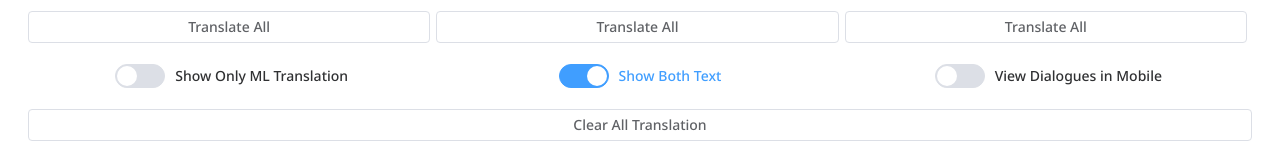
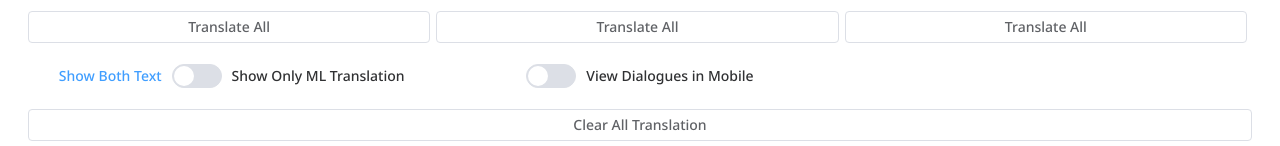
Before and after one commit to BA-L10N-Viewer/viewer_site, a Vue app: page /setting in a window 1280 px wide. Shown: the part 599-745 px from the top of the page. Built offline with nearby package versions, Linux system fonts and the light colour scheme.

Commit message:
BREAKING-CHANGE: 将机翻显示选项合二为一

```diff
--- a/src/components/setting/StoryI18nSetting.vue
+++ b/src/components/setting/StoryI18nSetting.vue
@@ -154,14 +154,7 @@ watch(
           v-model="setting.auto_i18n_showauto"
           size="large"
           :active-text="$t('comp-story-i18n-btn-showauto')"
-          :disabled="!AUTO_TRANSLATE"
-        />
-      </el-col>
-      <el-col :span="elRow8Span">
-        <el-switch
-          v-model="setting.auto_i18n_showboth"
-          size="large"
-          :active-text="$t('comp-story-i18n-btn-showboth')"
+          :inactive-text="$t('comp-story-i18n-btn-showboth')"
           :disabled="!AUTO_TRANSLATE"
         />
       </el-col>
--- a/src/stores/setting.ts
+++ b/src/stores/setting.ts
@@ -16,7 +16,6 @@ export const useSetting = defineStore('setting', {
       'auto_i18n_service': 'google',
       'auto_i18n_lang': 'en',
       'auto_i18n_showauto': false,
-      'auto_i18n_showboth': true,
       'scenario_pagination_perPage': paginationScenarioControl.perPageDefault,
       'temp': 'get_this_done'
     }
@@ -26,26 +25,7 @@ export const useSetting = defineStore('setting', {
       this.temp = 'force_persist_update'
     },
     init_watcher() {
-      watch(() => {
-          return useSetting().auto_i18n_showauto
-        },
-        () => {
-          useSetting().auto_i18n_showboth = !useSetting().auto_i18n_showauto
-        },
-        {
-          immediate: true
-        }
-      )
-      watch(() => {
-          return useSetting().auto_i18n_showboth
-        },
-        () => {
-          useSetting().auto_i18n_showauto = !useSetting().auto_i18n_showboth
-        },
-        {
-          immediate: true
-        }
-      )
+
     }
   },
 
```
